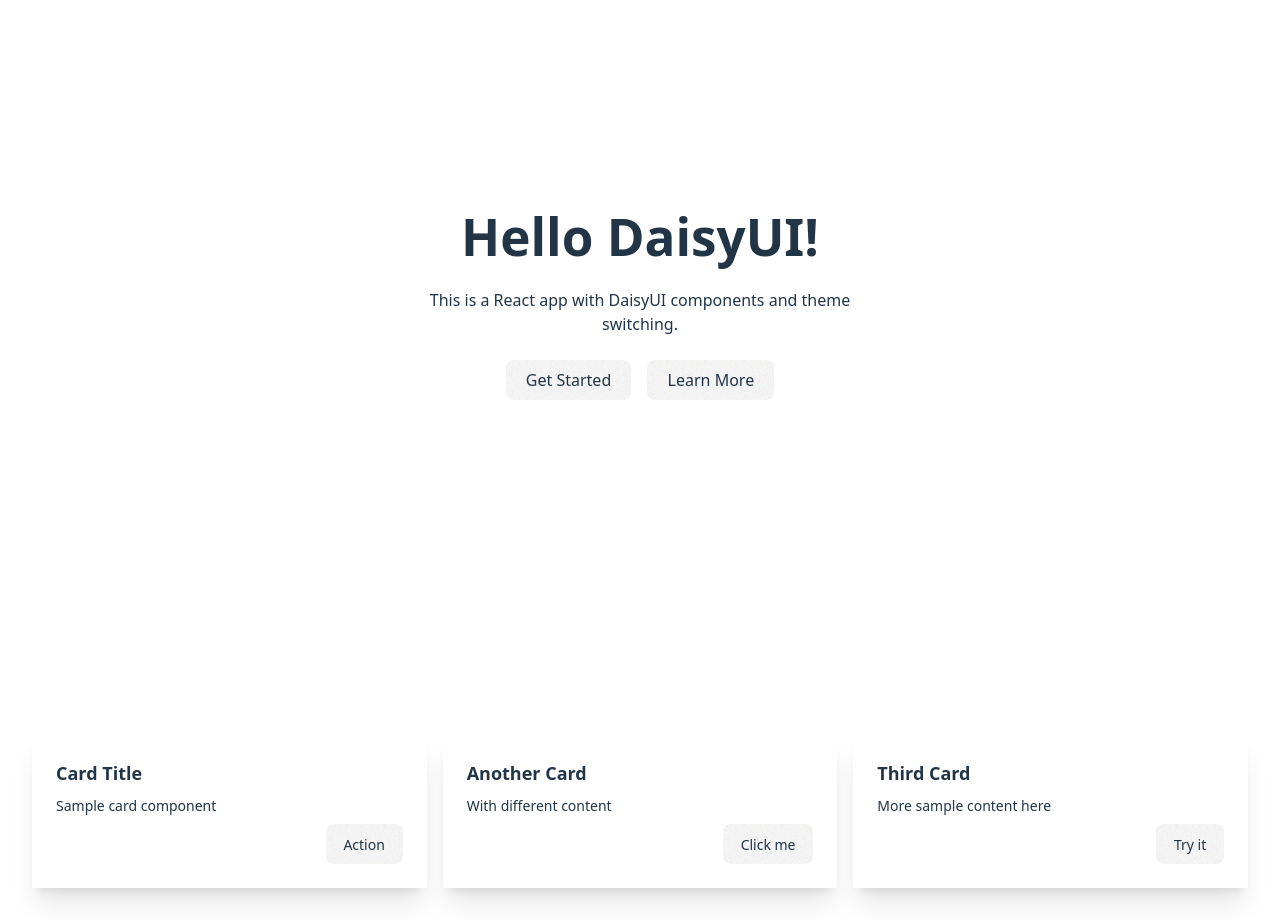
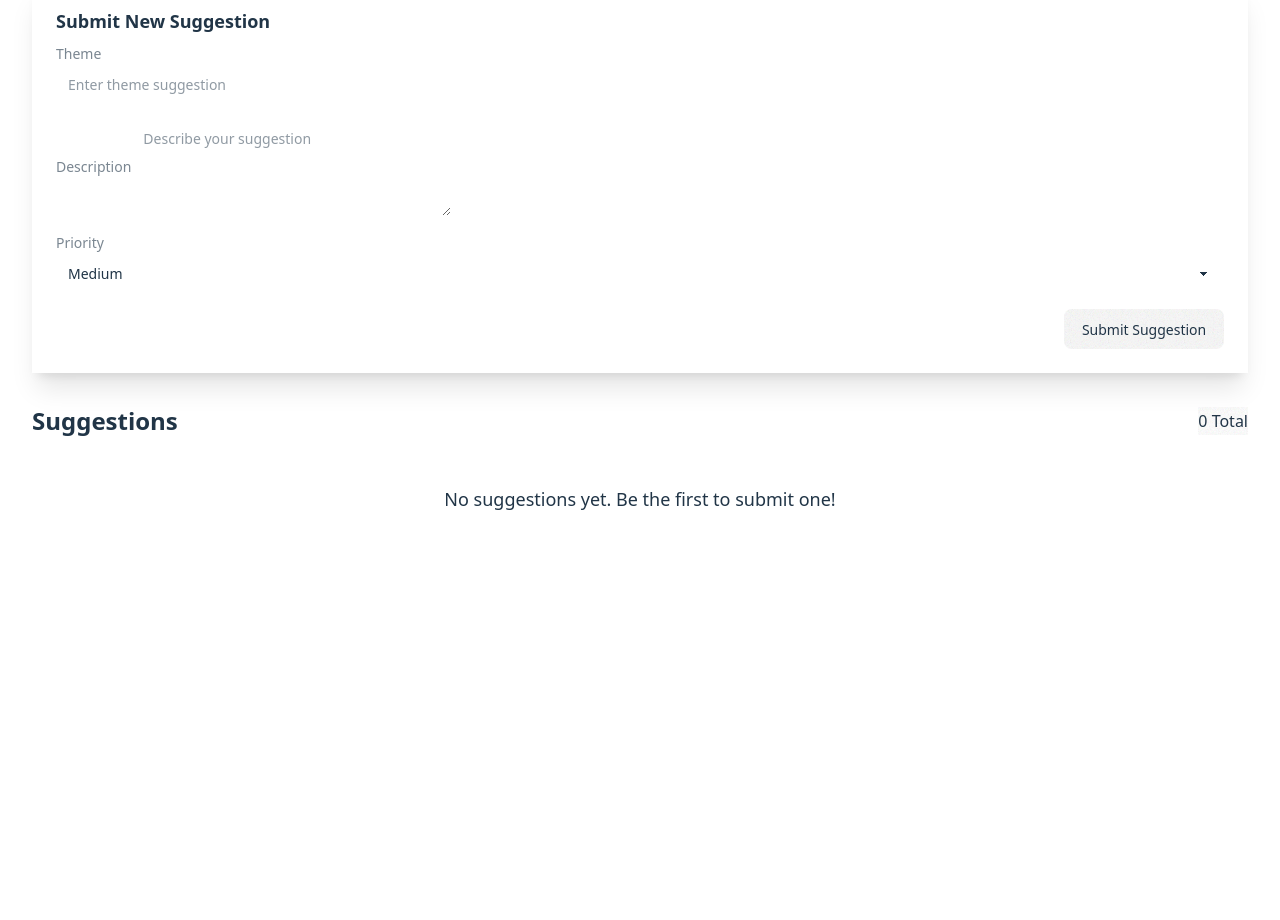
Before and after one commit to MRKrog/ai-experiment, a React (Vite) app in the folder ai-experiment-site/: page / in a window 1280 px wide. Shown: the part 160-1080 px from the top of the page. After the commit the page ends 800 px from the top, so only its background shows below. Built offline with nearby package versions, Linux system fonts and the light colour scheme.

Commit message:
Add suggestion form and table components with local storage

```diff
--- a/ai-experiment-site/package.json
+++ b/ai-experiment-site/package.json
@@ -13,6 +13,7 @@
   "dependencies": {
     "@tailwindcss/vite": "^4.1.8",
     "daisyui": "^5.0.42",
+    "date-fns": "^2.30.0",
     "localforage": "^1.10.0",
     "match-sorter": "^8.0.2",
     "react": "^19.1.0",
--- a/ai-experiment-site/src/App.jsx
+++ b/ai-experiment-site/src/App.jsx
@@ -1,63 +1,57 @@
+import { useState, useEffect } from 'react';
+import SuggestionForm from './components/SuggestionForm';
+import SuggestionTable from './components/SuggestionTable';
+import { loadSuggestions, addSuggestion } from './utils/suggestionUtils';
 import './App.css';
 
 function App() {
+  const [suggestions, setSuggestions] = useState([]);
+
+  useEffect(() => {
+    // Load suggestions from local storage on component mount
+    setSuggestions(loadSuggestions());
+  }, []);
+
+  const handleSubmitSuggestion = (newSuggestion) => {
+    setSuggestions(prevSuggestions =>
+      addSuggestion(prevSuggestions, newSuggestion)
+    );
+  };
 
   return (
     <div className="min-h-screen bg-base-100">
       {/* Navbar */}
       <div className="navbar bg-base-300">
         <div className="flex-1">
-          <a className="btn btn-ghost normal-case text-xl">DaisyUI React</a>
-        </div>
-
-      </div>
-
-      {/* Hero Section */}
-      <div className="hero min-h-screen bg-base-200">
-        <div className="hero-content text-center">
-          <div className="max-w-md">
-            <h1 className="text-5xl font-bold text-primary">Hello DaisyUI!</h1>
-            <p className="py-6 text-base-content">
-              This is a React app with DaisyUI components and theme switching.
-            </p>
-            <button className="btn btn-primary">Get Started</button>
-            <button className="btn btn-secondary ml-4">Learn More</button>
-          </div>
+          <a className="btn btn-ghost normal-case text-xl">AI Experiment</a>
         </div>
       </div>
 
-      {/* Sample Components */}
+      {/* Main Content */}
       <div className="container mx-auto p-8">
-        <div className="grid grid-cols-1 md:grid-cols-3 gap-4">
-          <div className="card bg-base-100 shadow-xl">
-            <div className="card-body">
-              <h2 className="card-title">Card Title</h2>
-              <p>Sample card component</p>
-              <div className="card-actions justify-end">
-                <button className="btn btn-primary">Action</button>
+        <div className="grid grid-cols-1 gap-8">
+          {/* Form Section */}
+          <section>
+            <h2 className="text-2xl font-bold mb-4">Submit a Suggestion</h2>
+            <SuggestionForm onSubmit={handleSubmitSuggestion} />
+          </section>
+
+          {/* Table Section */}
+          <section>
+            <div className="flex justify-between items-center mb-4">
+              <h2 className="text-2xl font-bold">Suggestions</h2>
+              <span className="badge badge-primary badge-lg">
+                {suggestions.length} Total
+              </span>
+            </div>
+            {suggestions.length > 0 ? (
+              <SuggestionTable suggestions={suggestions} />
+            ) : (
+              <div className="text-center py-8 bg-base-200 rounded-lg">
+                <p className="text-lg">No suggestions yet. Be the first to submit one!</p>
               </div>
-            </div>
-          </div>
-
-          <div className="card bg-base-100 shadow-xl">
-            <div className="card-body">
-              <h2 className="card-title">Another Card</h2>
-              <p>With different content</p>
-              <div className="card-actions justify-end">
-                <button className="btn btn-secondary">Click me</button>
-              </div>
-            </div>
-          </div>
-
-          <div className="card bg-base-100 shadow-xl">
-            <div className="card-body">
-              <h2 className="card-title">Third Card</h2>
-              <p>More sample content here</p>
-              <div className="card-actions justify-end">
-                <button className="btn btn-accent">Try it</button>
-              </div>
-            </div>
-          </div>
+            )}
+          </section>
         </div>
       </div>
     </div>
--- /dev/null
+++ b/ai-experiment-site/src/components/SuggestionForm.jsx
@@ -0,0 +1,79 @@
+import { useState } from 'react';
+
+const SuggestionForm = ({ onSubmit }) => {
+  const [suggestion, setSuggestion] = useState({
+    theme: '',
+    description: '',
+    priority: 'medium'
+  });
+
+  const handleSubmit = (e) => {
+    e.preventDefault();
+    onSubmit({
+      ...suggestion,
+      id: Date.now(),
+      createdAt: new Date().toISOString(),
+      status: 'pending'
+    });
+    setSuggestion({ theme: '', description: '', priority: 'medium' });
+  };
+
+  return (
+    <div className="card bg-base-200 shadow-xl">
+      <div className="card-body">
+        <h2 className="card-title text-primary">Submit New Suggestion</h2>
+        <form onSubmit={handleSubmit} className="space-y-4">
+          <div className="form-control">
+            <label className="label">
+              <span className="label-text">Theme</span>
+            </label>
+            <input
+              type="text"
+              placeholder="Enter theme suggestion"
+              className="input input-bordered w-full"
+              value={suggestion.theme}
+              onChange={(e) => setSuggestion({ ...suggestion, theme: e.target.value })}
+              required
+            />
+          </div>
+
+          <div className="form-control">
+            <label className="label">
+              <span className="label-text">Description</span>
+            </label>
+            <textarea
+              className="textarea textarea-bordered h-24"
+              placeholder="Describe your suggestion"
+              value={suggestion.description}
+              onChange={(e) => setSuggestion({ ...suggestion, description: e.target.value })}
+              required
+            ></textarea>
+          </div>
+
+          <div className="form-control">
+            <label className="label">
+              <span className="label-text">Priority</span>
+            </label>
+            <select
+              className="select select-bordered w-full"
+              value={suggestion.priority}
+              onChange={(e) => setSuggestion({ ...suggestion, priority: e.target.value })}
+            >
+              <option value="low">Low</option>
+              <option value="medium">Medium</option>
+              <option value="high">High</option>
+            </select>
+          </div>
+
+          <div className="card-actions justify-end">
+            <button type="submit" className="btn btn-primary">
+              Submit Suggestion
+            </button>
+          </div>
+        </form>
+      </div>
+    </div>
+  );
+};
+
+export default SuggestionForm;
--- /dev/null
+++ b/ai-experiment-site/src/components/SuggestionTable.jsx
@@ -0,0 +1,60 @@
+import { formatDistanceToNow } from 'date-fns';
+
+const SuggestionTable = ({ suggestions }) => {
+  const getPriorityBadgeClass = (priority) => {
+    const classes = {
+      low: 'badge-success',
+      medium: 'badge-warning',
+      high: 'badge-error'
+    };
+    return `badge ${classes[priority] || 'badge-ghost'}`;
+  };
+
+  const getStatusBadgeClass = (status) => {
+    const classes = {
+      pending: 'badge-info',
+      approved: 'badge-success',
+      rejected: 'badge-error'
+    };
+    return `badge ${classes[status] || 'badge-ghost'}`;
+  };
+
+  return (
+    <div className="overflow-x-auto bg-base-200 rounded-lg shadow-xl">
+      <table className="table table-zebra w-full">
+        <thead>
+          <tr>
+            <th>Theme</th>
+            <th>Description</th>
+            <th>Priority</th>
+            <th>Status</th>
+            <th>Submitted</th>
+          </tr>
+        </thead>
+        <tbody>
+          {suggestions.map((suggestion) => (
+            <tr key={suggestion.id}>
+              <td className="font-medium">{suggestion.theme}</td>
+              <td className="max-w-md truncate">{suggestion.description}</td>
+              <td>
+                <span className={getPriorityBadgeClass(suggestion.priority)}>
+                  {suggestion.priority}
+                </span>
+              </td>
+              <td>
+                <span className={getStatusBadgeClass(suggestion.status)}>
+                  {suggestion.status}
+                </span>
+              </td>
+              <td className="text-sm">
+                {formatDistanceToNow(new Date(suggestion.createdAt), { addSuffix: true })}
+              </td>
+            </tr>
+          ))}
+        </tbody>
+      </table>
+    </div>
+  );
+};
+
+export default SuggestionTable;
--- /dev/null
+++ b/ai-experiment-site/src/utils/suggestionUtils.js
@@ -0,0 +1,36 @@
+// Local Storage key for suggestions
+const STORAGE_KEY = 'ai_experiment_suggestions';
+
+// Save suggestions to local storage
+export const saveSuggestions = (suggestions) => {
+  localStorage.setItem(STORAGE_KEY, JSON.stringify(suggestions));
+};
+
+// Load suggestions from local storage
+export const loadSuggestions = () => {
+  const stored = localStorage.getItem(STORAGE_KEY);
+  return stored ? JSON.parse(stored) : [];
+};
+
+// Add a new suggestion
+export const addSuggestion = (suggestions, newSuggestion) => {
+  const updated = [newSuggestion, ...suggestions];
+  saveSuggestions(updated);
+  return updated;
+};
+
+// Update a suggestion
+export const updateSuggestion = (suggestions, updatedSuggestion) => {
+  const updated = suggestions.map(suggestion =>
+    suggestion.id === updatedSuggestion.id ? updatedSuggestion : suggestion
+  );
+  saveSuggestions(updated);
+  return updated;
+};
+
+// Delete a suggestion
+export const deleteSuggestion = (suggestions, id) => {
+  const updated = suggestions.filter(suggestion => suggestion.id !== id);
+  saveSuggestions(updated);
+  return updated;
+};
```
Also changed, not shown: 1 other file (tests, documents, lock files or other folders).
